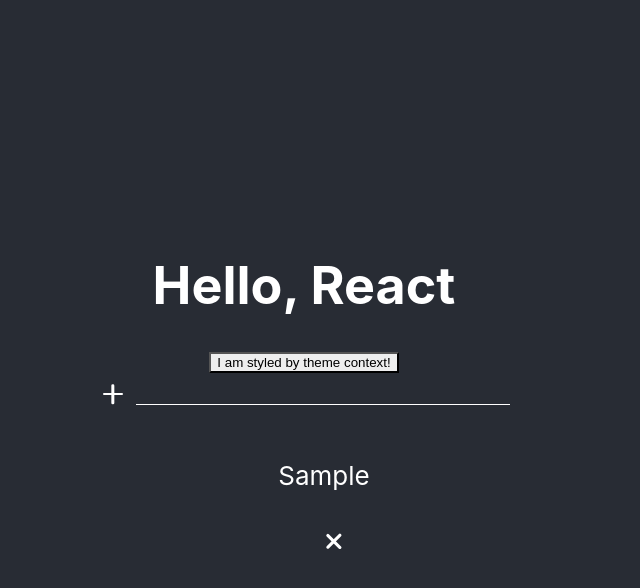
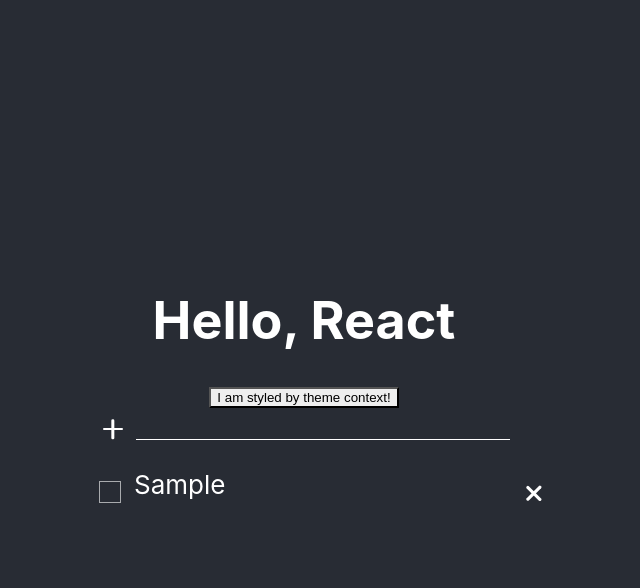
Before and after one commit to ba58ajbse/todo-hooks, a React (Create React App) app: page / in a window 1280 px wide. Both pictures are taken after typing "Sample" into the empty fields and a click on the button 449 px from the left and 453 px from the top of the page. Shown: the top 588 px of the page, without its empty margins (336-976 px from the left). Built offline with nearby package versions, Linux system fonts and the light colour scheme.

Commit message:
checkbox追加

```diff
--- a/src/components/Todo.tsx
+++ b/src/components/Todo.tsx
@@ -2,13 +2,19 @@
 import { TodosContext } from '../context/reducer';
 
 type Props = {
-  todo: { id: number; title: string };
+  todo: { id: number; title: string; completed: boolean };
 };
 const Todo: React.FC<Props> = ({ todo }) => {
   const { dispatch } = useContext(TodosContext);
   return (
-    <li key={todo.id}>
-      <p>{todo.title}</p>
+    <li key={todo.id} className={todo.completed ? 'todo-row done' : 'todo-row'}>
+      <input
+        type="checkbox"
+        id={`todo-${todo.id}`}
+        className="checkbox-done"
+        checked={todo.completed}
+      />
+      <label htmlFor={`todo-${todo.id}`}>{todo.title}</label>
       <button
         type="button"
         className="remove-btn"
```
